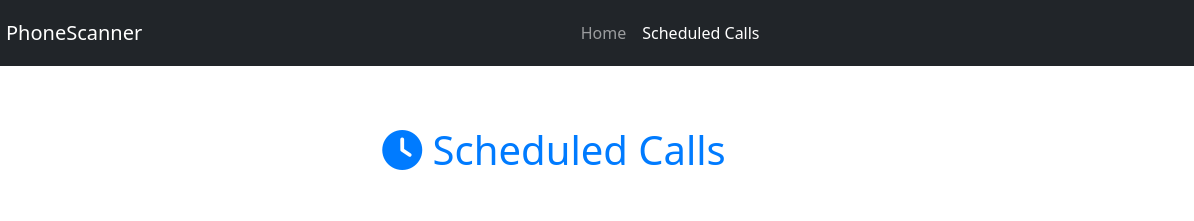
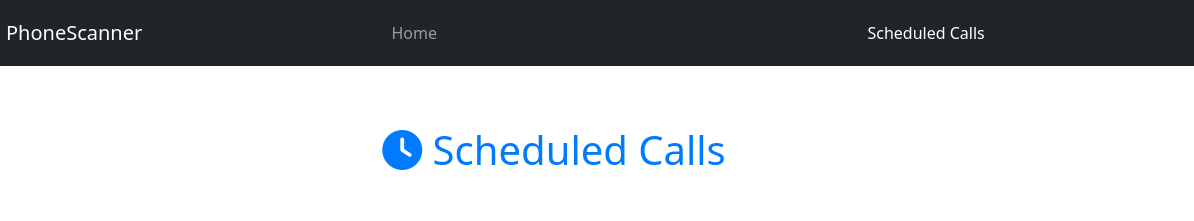
Before and after one commit to pawarp19/Phonescanner, a website: page public/scheduled-calls.html in a window 1280 px wide. Shown: the top 221 px of the page, 86-1280 px from the left. Drawn offline with nearby package versions, Linux system fonts and the light colour scheme; no server answers.

Commit message:
lastbest commit

```diff
--- a/public/schedule.css
+++ b/public/schedule.css
@@ -11,6 +11,17 @@ body {
 
 .navbar-brand img {
   margin-right: 10px;
+}
+
+.navbar-nav {
+  display: flex;
+  justify-content: center;
+  width: 100%;
+}
+
+.nav-item {
+  flex: 1;
+  text-align: center;
 }
 
 .app-container {
@@ -35,7 +46,6 @@ body {
   background-color: transparent;
 }
 
-
 .table-striped tbody tr:nth-of-type(odd) {
   background-color: rgba(0, 0, 0, 0.05);
 }
@@ -53,9 +63,8 @@ body {
   border-color: #007bff;
 }
 
-
-  @media (max-width: 768px) {
-    .app-container {
-      padding: 10px;
-    }
+@media (max-width: 768px) {
+  .app-container {
+    padding: 10px;
   }
+}
```
